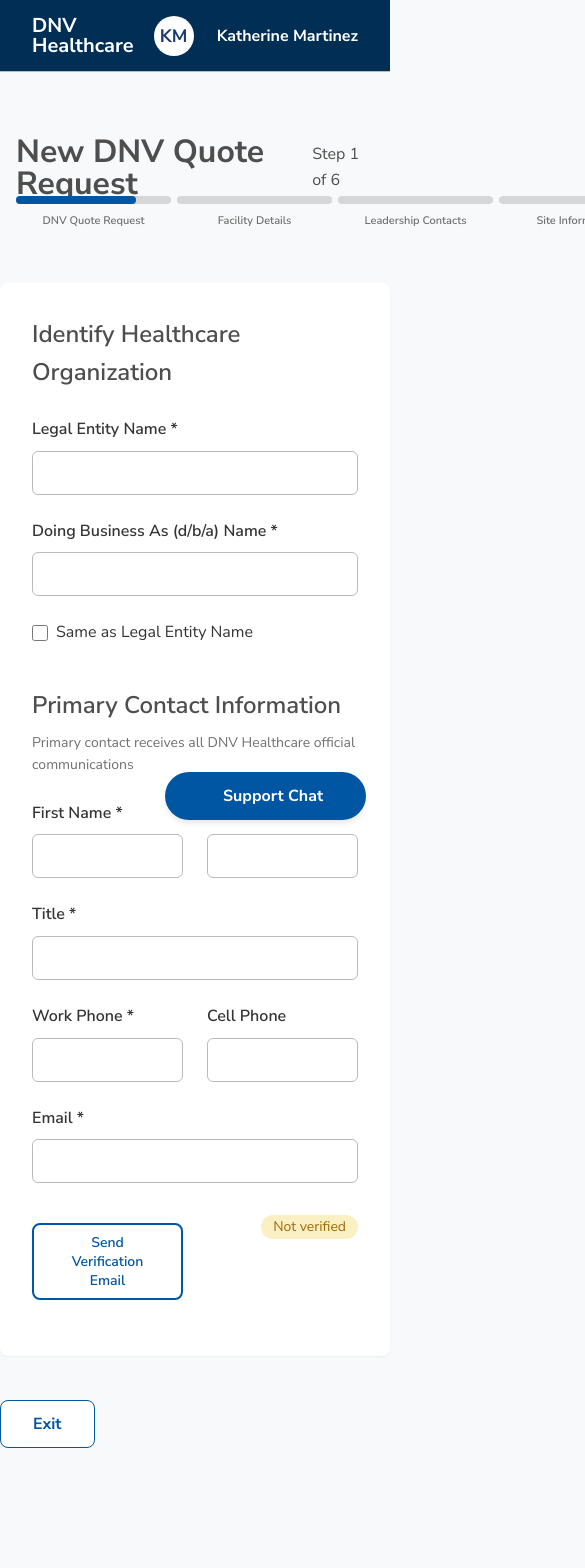
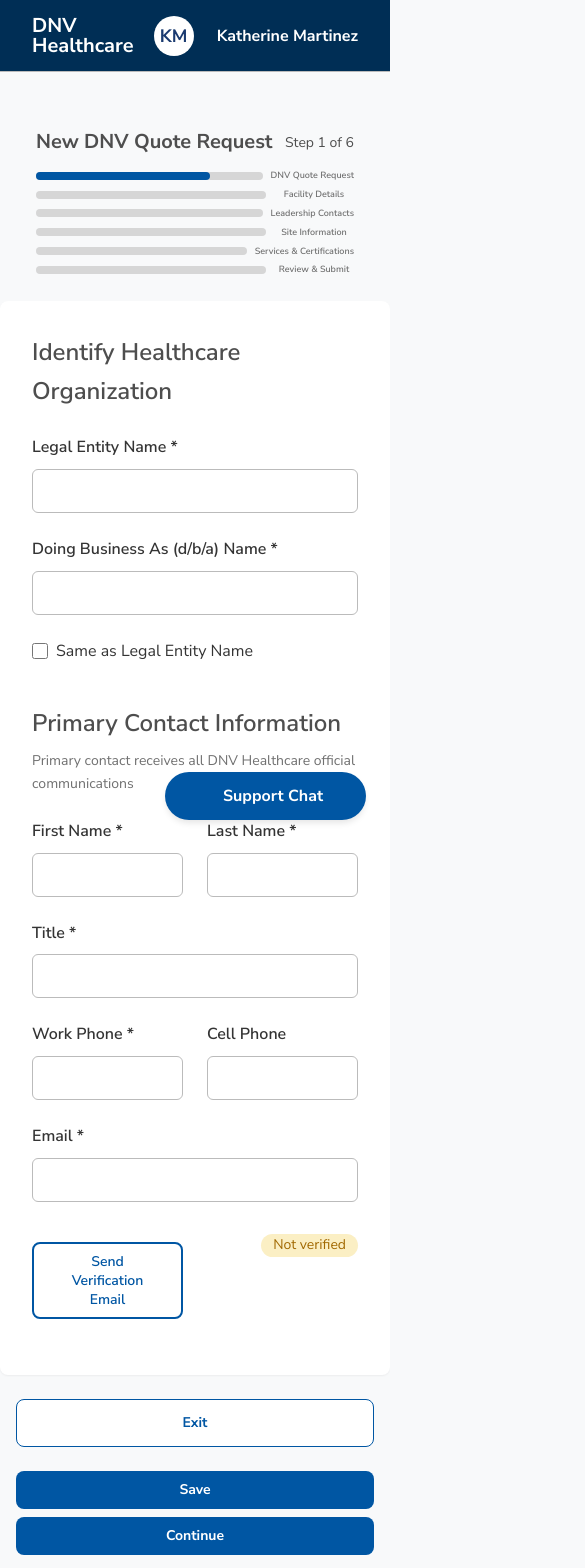
Before and after one commit to tanmayc31/Medlaunch-MultiStep-Form, a React (Vite) app: page / in a window 390 px wide. Shown: the top 1568 px of the page, 585 px wide, since content can reach past the window. Before the commit the page ends 1460 px from the top, so only its background shows below. Built offline with nearby package versions, Linux system fonts and the light colour scheme; some icons are missing.

Commit message:
Made components responsive for all screen sizes

```diff
--- a/src/components/Steps/Step5/Step5.module.css
+++ b/src/components/Steps/Step5/Step5.module.css
@@ -372,4 +372,34 @@
     flex-direction: column;
     align-items: stretch;
   }
+  .serviceTabs {
+    flex-wrap: wrap;
+    gap: var(--spacing-xs);
+    border-bottom: none;
+    margin-bottom: var(--spacing-md);
+  }
+
+  .tab {
+    padding: var(--spacing-sm) var(--spacing-md);
+    font-size: var(--font-size-md);
+    border-bottom: 2px solid var(--border-gray);
+    margin-bottom: var(--spacing-xs);
+  }
+
+  .tab.active {
+    border-bottom-color: 2px var(--accent-blue);
+  }
 }
+
+@media (max-width: 480px) {
+  .serviceTabs {
+    flex-direction: column;
+    gap: var(--spacing-xs);
+  }
+
+  .tab {
+    width: 100%;
+    text-align: center;
+    padding: var(--spacing-sm);
+  }
+}
--- a/src/components/common/Navigation/Navigation.module.css
+++ b/src/components/common/Navigation/Navigation.module.css
@@ -100,3 +100,75 @@
 .continueButton:hover {
   background-color: #004494;
 }
+
+/* Responsive Navigation */
+@media (max-width: 768px) {
+  .navigation {
+    width: 100%;
+    max-width: 960px;
+    padding: 0 var(--spacing-md);
+    margin: var(--spacing-lg) auto 0 auto;
+  }
+
+  .rightButtons {
+    gap: var(--spacing-md);
+  }
+
+  .exitButton,
+  .previousButton,
+  .saveButton,
+  .continueButton {
+    padding: 0px 20px;  /* Reduce padding */
+    font-size: 14px;    /* Smaller text */
+  }
+}
+
+@media (max-width: 600px) {
+  .navigation {
+    flex-direction: column;
+    gap: var(--spacing-md);
+    align-items: stretch;
+    height: auto;
+  }
+
+  .leftButtons,
+  .rightButtons {
+    justify-content: center;
+    width: 100%;
+  }
+
+  .rightButtons {
+    gap: var(--spacing-sm);
+  }
+
+  .exitButton,
+  .previousButton,
+  .saveButton,
+  .continueButton {
+    flex: 1;
+    min-width: 80px;
+    max-width: 150px;
+    padding: 0px 16px;
+    font-size: 14px;
+  }
+}
+
+@media (max-width: 480px) {
+  .rightButtons {
+    flex-direction: column;
+    gap: var(--spacing-sm);
+  }
+
+  .exitButton,
+  .previousButton,
+  .saveButton,
+  .continueButton {
+    width: 100%;
+    max-width: none;
+    padding: 12px 16px;
+  }
+
+  .navigation {
+    gap: var(--spacing-lg);
+  }
+}
--- a/src/components/common/ProgressBar/ProgressBar.module.css
+++ b/src/components/common/ProgressBar/ProgressBar.module.css
@@ -100,3 +100,107 @@
   text-align: center;
   font-weight: 600;
 }
+
+/* Responsive Progress Bar */
+@media (max-width: 768px) {
+  .progressBar {
+    margin-left: var(--spacing-md);
+    margin-right: var(--spacing-md);
+    margin-bottom: var(--spacing-2xl);
+    padding: 12px;
+    height: auto;
+  }
+
+  .container {
+    max-width: 100%;
+    padding: 0 var(--spacing-sm);
+  }
+
+  .title {
+    font-size: 24px;
+  }
+
+  .stepText {
+    font-size: var(--font-size-small);
+  }
+
+  .progressLines {
+    gap: 4px;
+  }
+
+  .progressLineBackground,
+  .progressLineActive {
+    width: 100%;
+  }
+
+  .progressLineActive {
+    width: 77%;
+  }
+
+  .stepLabel {
+    font-size: 10px;
+    line-height: 1.2;
+    overflow: hidden;
+    text-overflow: ellipsis;
+    white-space: nowrap;
+  }
+}
+
+@media (max-width: 480px) {
+
+  .progressBar{
+    margin-bottom: 64px;
+  }
+  .titleSection {
+    flex-direction: column;
+    align-items: flex-start;
+    height: auto;
+    gap: var(--spacing-sm);
+  }
+
+  .container {
+    flex-direction: row;
+    align-items: flex-start;
+  }
+
+  .stepText {
+    align-self: flex-end;
+  }
+
+  .title {
+    font-size: 20px;
+  }
+
+  .progressLines {
+    flex-direction: column;
+    width: 100%;
+    gap: var(--spacing-sm);
+  }
+
+  .stepContainer {
+    flex-direction: row;
+    justify-content: space-between;
+    width: 100%;
+    align-items: center;
+  }
+
+  .progressLineWrapper {
+    flex: 1;
+    margin-right: var(--spacing-sm);
+    margin-bottom: 0;
+  }
+
+  .progressLineBackground,
+  .progressLineActive {
+    width: 100%;
+  }
+
+  .progressLineActive {
+    width: 77%;
+  }
+
+  .stepLabel {
+    min-width: 80px;
+    font-size: 9px;
+  }
+}
```
